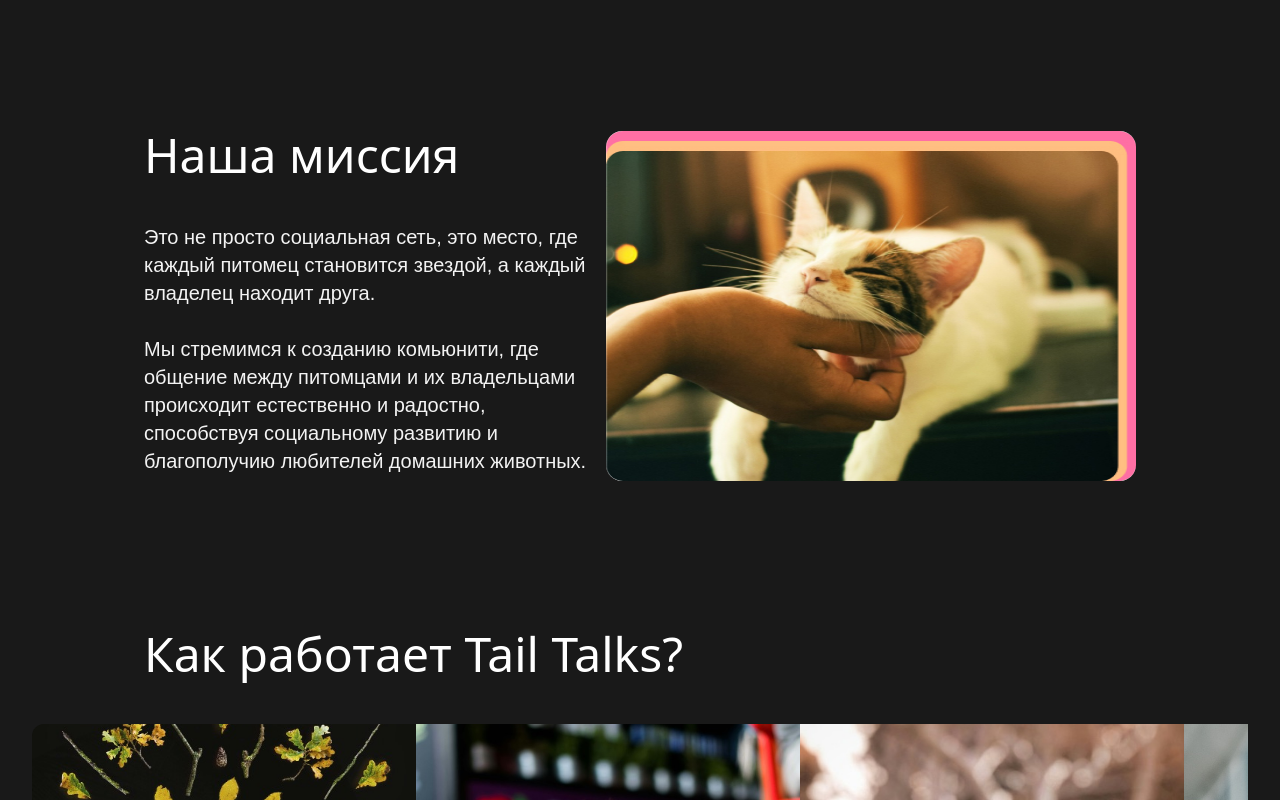
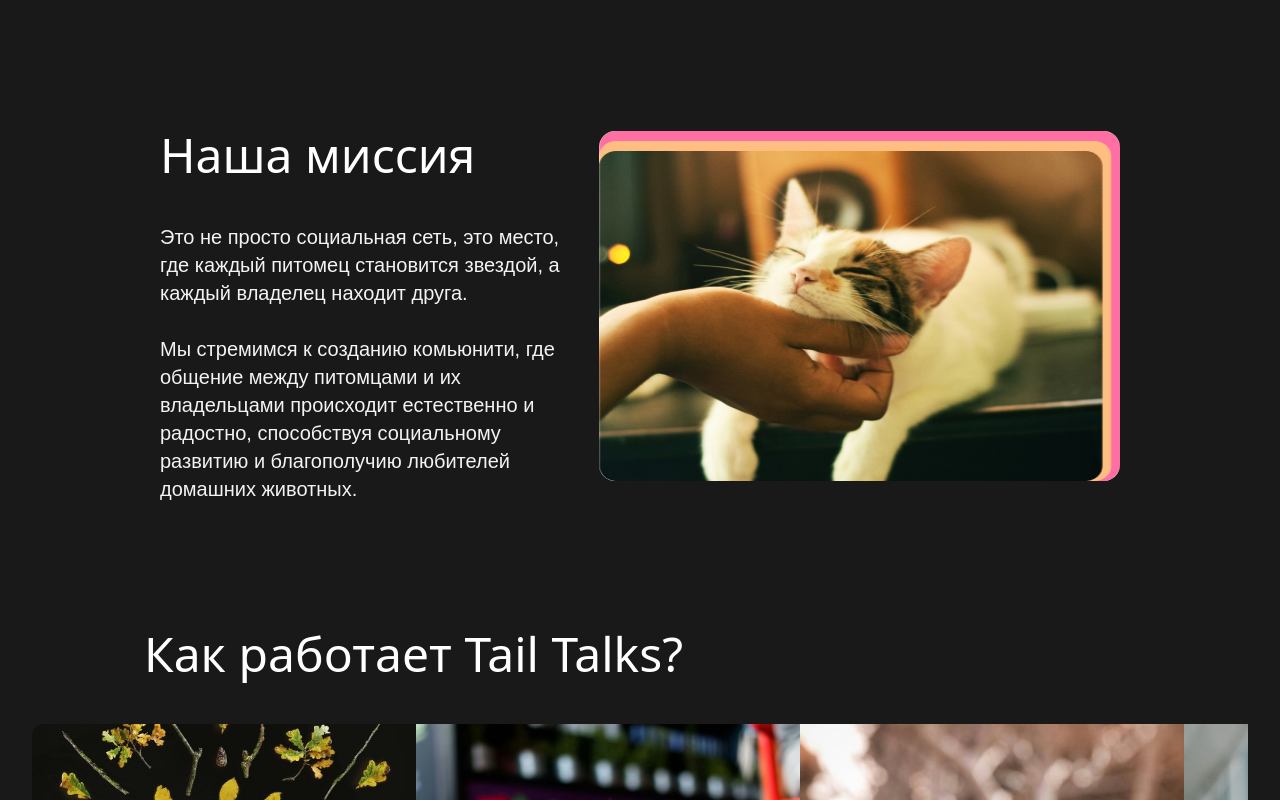
Before and after one commit to TailTalks/DevFront, a React (Create React App) app: page / in a window 1280 px wide. Shown: the part 720-1520 px from the top of the page. Built offline with nearby package versions, Linux system fonts and the light colour scheme.

Commit message:
feat(refactor): component refactoring

```diff
--- a/src/components/Main/FAQSection/FAQSection.tsx
+++ b/src/components/Main/FAQSection/FAQSection.tsx
@@ -30,7 +30,7 @@ const FAQ = [
 const FAQSection: React.FC<FAQSectionProps> = () => {
 
 	return (
-		<div className='mt-[140px]'>
+		<div id='faq' className='mt-[140px]'>
 			<h3 className='font-Rubic variable font-semibold text-lg bg-clip-text text-transparent bg-bread'>
 			ЧАСТО ЗАДАВАЕМЫЕ ВОПРОСЫ
 			</h3>
--- /dev/null
+++ b/src/components/Main/Mission/index.tsx
@@ -0,0 +1,27 @@
+import React from 'react'
+import MissionCat1440 from '../../../assets/images/mission/cat1440.jpg'
+import MissionCat1024 from '../../../assets/images/mission/cat1024.jpg'
+
+export default function Mission() {
+  return (
+    <section id='mission'>
+      <div className='container mx-auto px-4 3xl:px-10 flex-col'>
+        <div  className='flex justify-between w-full h-[355px] 3xl:h-[550px] mt-36 gap-x-4'>
+          <div className='w-1/2 3xl:pr-96'>
+            <h2 className='w-[380px] 3xl:w-auto h-16 font-sans text-[#000000] dark:text-white text-5xl 3xl:text-7xl font-medium'>Наша миссия</h2>
+            <p className='w-full mt-7 3xl:mt-9 font-Rubik text-[#000000] dark:text-[#F3F3F3] text-xl 3xl:text-4xl font-light'>Это не просто социальная сеть, это место, где каждый питомец становится звездой, а каждый владелец находит друга.</p>
+            <p className='w-full mt-7 3xl:mt-9 font-Rubik text-[#000000] dark:text-[#F3F3F3] text-xl 3xl:text-4xl font-light'>Мы стремимся к созданию комьюнити, где общение между питомцами и их владельцами происходит естественно и радостно,
+              способствуя социальному развитию и благополучию любителей домашних животных.
+            </p>
+          </div>
+          <picture className='w-[440px] h-[330px] lg:w-[590px] lg:h-[350px] 3xl:w-[900px] 3xl:h-[515px] rounded-2xl 3xl:rounded-3xl'>
+            <source media="(min-width:1024px)" srcSet={MissionCat1024} />
+            <source media="(min-width:1440px)" srcSet={MissionCat1440} />
+            <img className='w-[440px] h-[330px] lg:w-[590px] lg:h-[350px] 3xl:w-[900px] 3xl:h-[515px] rounded-2xl 3xl:rounded-3xl' src={MissionCat1440} alt='MissionCat' />
+          </picture>
+
+        </div>
+      </div>
+    </section>
+  )
+}
--- a/src/components/Main/MissionSection/MissionSection.tsx
+++ /dev/null
@@ -1,29 +0,0 @@
-import React from 'react';
-import MissionCat1440 from '../../../assets/pictures/main/mission_cat_1440.jpg'
-import MissionCat1024 from '../../../assets/pictures/main/mission_cat_1024.jpg'
-
-interface MissionSectionProps {
-
-}
-
-const MissionSection: React.FC<MissionSectionProps> = () => {
-	return (
-		<div id='mission' className='flex justify-between w-full h-[355px] 3xl:h-[550px] mt-36 gap-x-4'>
-          <div className='w-1/2 3xl:pr-96'>
-            <div className='w-[380px] 3xl:w-auto h-16 font-sans text-[#000000] dark:text-white text-5xl 3xl:text-7xl font-medium'>Наша миссия</div>
-            <div className='w-full mt-7 3xl:mt-9 font-Rubik text-[#000000] dark:text-[#F3F3F3] text-xl 3xl:text-4xl font-light'>Это не просто социальная сеть, это место, где каждый питомец становится звездой, а каждый владелец находит друга.</div>
-            <div className='w-full mt-7 3xl:mt-9 font-Rubik text-[#000000] dark:text-[#F3F3F3] text-xl 3xl:text-4xl font-light'>Мы стремимся к созданию комьюнити, где общение между питомцами и их владельцами происходит естественно и радостно,
-              способствуя социальному развитию и благополучию любителей домашних животных.
-            </div>
-          </div>
-						<picture className='w-[440px] h-[330px] lg:w-[590px] lg:h-[350px] 3xl:w-[900px] 3xl:h-[515px] rounded-2xl 3xl:rounded-3xl'>
-						<source media="(min-width:1024px)" srcSet={MissionCat1024} />
-  					<source media="(min-width:1440px)" srcSet={MissionCat1440} />
-						<img className='w-[440px] h-[330px] lg:w-[590px] lg:h-[350px] 3xl:w-[900px] 3xl:h-[515px] rounded-2xl 3xl:rounded-3xl' src={MissionCat1440} alt='MissionCat' />
-						</picture>
-
-        </div>
-	);
-};
-
-export default MissionSection;
--- /dev/null
+++ b/src/components/Main/Preview/index.tsx
@@ -0,0 +1,34 @@
+import React from 'react'
+import { useTheme } from '../../../context/ThemeContext'
+import illustrationDark from '../../../assets/IllustrationDark.svg'
+import illustrationLight from '../../../assets/IllustrationLight.svg'
+import ButtonBread from '../../UI/ButtonBread'
+// import Love from '../../../assets/Love.svg'
+// import Share from '../../../assets/Share.svg'
+// import Play from '../../../assets/Play.svg'
+// import Maps from '../../../assets/Maps.svg'
+
+export default function Preview() {
+  const { theme } = useTheme()
+
+  return (
+    <section className='preview'>
+      <div className='container mx-auto px-4 3xl:px-10'>
+        <div className='flex justify-between items-center w-full h-[515px] 3xl:h-[800px] mt-24 '>
+
+          <div className='flex flex-col justify-start w-[526px] h-80 2xl:grow 3xl:grow'>
+            <div className='w-full h-32 font-sans text-[#000000] dark:text-white text-6xl font-semibold 3xl:text-7xl'>Социальная сеть Tail Talks</div>
+            <div className='w-[498px] 3xl:w-auto h-14 mt-9 font-Rubik text-[#000000] dark:text-[#F3F3F3] text-xl 3xl:text-3xl font-light'>Место, где каждый питомец заслуживает быть звездой</div>
+            <ButtonBread name='Узнать подробнее' />
+          </div>
+
+          <img
+            className='relative w-[435px] h-[375px] 3xl:w-[900px] 3xl:h-[715px] xl:w-[600px] xl:h-[515px] 2xl:grow'
+            src={theme ? illustrationDark : illustrationLight} alt='illustration'>
+          </img>
+
+        </div>
+      </div>
+    </section>
+  )
+}
--- a/src/components/Main/Prew/index.tsx
+++ /dev/null
@@ -1,36 +0,0 @@
-import React from 'react'
-import { useTheme } from '../../../context/ThemeContext'
-import illustrationDark from '../../../assets/IllustrationDark.svg'
-import illustrationLight from '../../../assets/IllustrationLight.svg'
-import ButtonBread from '../../UI/ButtonBread'
-// import Love from '../../../assets/Love.svg'
-// import Share from '../../../assets/Share.svg'
-// import Play from '../../../assets/Play.svg'
-// import Maps from '../../../assets/Maps.svg'
-
-export default function Prew() {
-  const { theme } = useTheme() //for example, as a theme switch and then a navbar
-
-  return (
-    <div className='container mx-auto px-4 3xl:px-10'>
-      <div className='flex justify-between items-center w-full h-[515px] 3xl:h-[800px] mt-24 '>
-
-        <div className='flex flex-col justify-start w-[526px] h-80 2xl:grow 3xl:grow'>
-          <div className='w-full h-32 font-sans text-[#000000] dark:text-white text-6xl font-semibold 3xl:text-7xl'>Социальная сеть Tail Talks</div>
-          <div className='w-[498px] 3xl:w-auto h-14 mt-9 font-Rubik text-[#000000] dark:text-[#F3F3F3] text-xl 3xl:text-3xl font-light'>Место, где каждый питомец заслуживает быть звездой</div>
-          <ButtonBread name='Узнать подробнее' />
-        </div>
-        {/*
-          <div className='relative w-[600px] h-[515px]'>
-            <img className='absolute top-0 right-24 cursor-pointer' src={Love} alt='Love'></img>
-            <img className='absolute top-3 right-0 cursor-pointer' src={Share} alt='Share'></img>
-            <img className='absolute top-28 right-1.5 cursor-pointer' src={Play} alt='Play'></img>
-            <img className='absolute top-52 right-5 cursor-pointer' src={Maps} alt='Maps'></img>
-          </div> */}
-
-        <img className='relative w-[435px] h-[375px] 3xl:w-[900px] 3xl:h-[715px] xl:w-[600px] xl:h-[515px] 2xl:grow' src={theme ? illustrationDark : illustrationLight} alt='illustration'></img>
-
-      </div>
-    </div>
-  )
-}
--- a/src/components/Navbar/index.tsx
+++ b/src/components/Navbar/index.tsx
@@ -7,32 +7,35 @@ export default function Navbar() {
 
   const { theme, toggleTheme } = useTheme()
 
+  // links style
+  const linksStyle = 'font-Rubik Variable text-[#000000] dark:text-white font-medium'
+
   return (
     <>
       <div className='3xl:grow 3xl:px-96 3xl:text-3xl flex text-lg justify-between items-center w-[725px] h-7'>
         <a
           href="#mission"
-          className='font-Rubik Variable text-[#000000] dark:text-white font-medium'>
+          className={linksStyle}>
           Наша миссия
         </a>
         <a
         href="#how_it_works"
-        className='font-Rubik Variable text-[#000000] dark:text-white font-medium'>
+        className={linksStyle}>
           Принцип работы
           </a>
         <a
         href="#roadmap"
-        className='font-Rubik Variable text-[#000000] dark:text-white font-medium'>
+        className={linksStyle}>
           Дорожная карта
           </a>
         <a
         href="#community"
-        className='font-Rubik Variable text-[#000000] dark:text-white font-medium'>
+        className={linksStyle}>
           Сообщество
           </a>
         <a
-        href=""
-        className='font-Rubik Variable text-[#000000] dark:text-white font-medium'>
+        href="#faq"
+        className={linksStyle}>
           FAQ
           </a>
       </div>
--- a/src/pages/Main.tsx
+++ b/src/pages/Main.tsx
@@ -6,8 +6,8 @@ import PreRegistration from '../components/PreRegistration/PreRegistration'
 import { useTheme } from '../context/ThemeContext'
 
 // import sections
-import Prew from '../components/Main/Prew'
-import MissionSection from '../components/Main/MissionSection/MissionSection'
+import Preview from '../components/Main/Preview'
+import Mission from '../components/Main/Mission'
 import HowItWorksSection from '../components/Main/HowItWorksSection/HowItWorksSection'
 import CommunitySection from '../components/Main/CommunitySection/CommunitySection'
 import CounterSection from '../components/Main/CounterSection/CounterSection'
@@ -37,9 +37,9 @@ export default function Main() {
 
   return (
     <main>
-      <Prew />
+      <Preview />
       <div className='container mx-auto px-4 3xl:px-10 flex-col'>
-        <MissionSection />
+        <Mission />
       </div>
       <HowItWorksSection theme={theme} />
       <div className='container mx-auto px-4 3xl:px-10 flex-col'>
```
Also changed, not shown: src/assets/images/mission/cat1024.jpg (renamed from src/assets/pictures/main/mission_cat_1024.jpg), src/assets/images/mission/cat1440.jpg (renamed from src/assets/pictures/main/mission_cat_1440.jpg).
